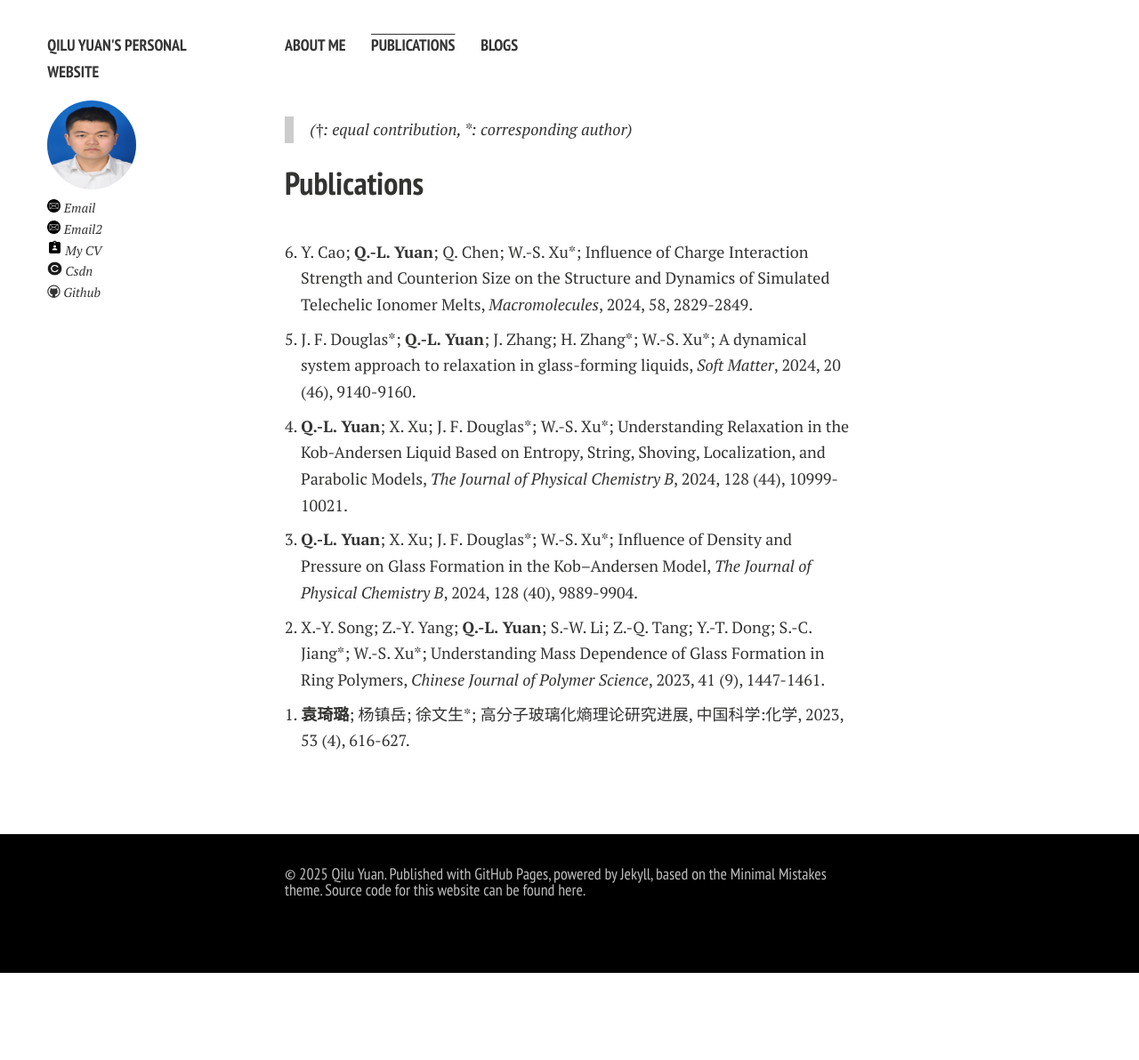
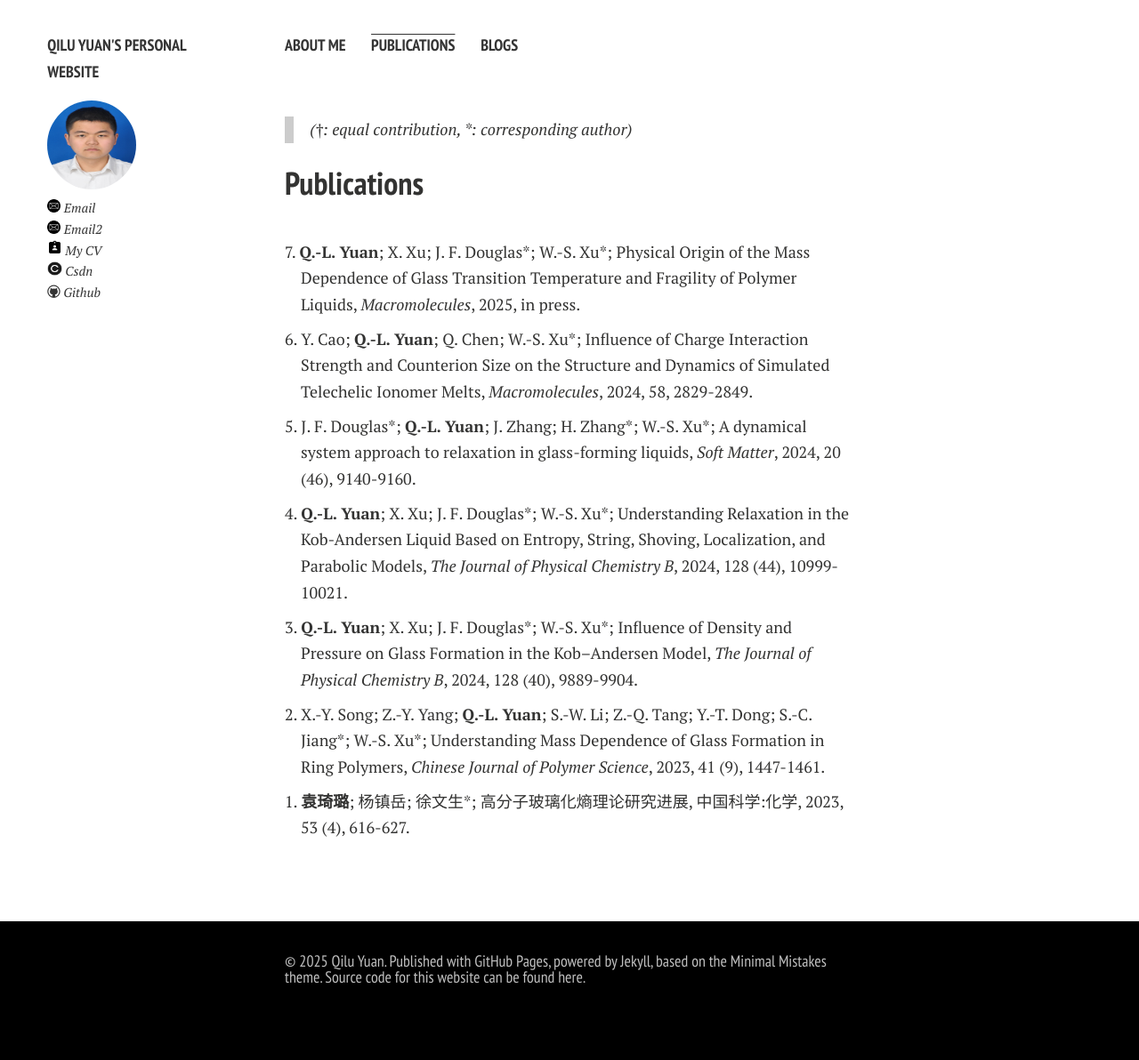
Before and after one commit to Qilu-Yuan/Qilu-Yuan.github.io, a Jekyll site: the page built from publications.md, in a window 1280 px wide. Shown: the whole page at 89% size. Built offline with Jekyll 4.4.1, drawn with Linux system fonts in a browser that asks for light colours; nearby versions of some CDN libraries; comment, search, counter and statistics services are not loaded; a style sheet for code colours, icons or effects is not loaded; before the commit the page ends 1094 px from its top, so only the background shows below that.

Commit message:
Update publications.md

```diff
--- a/publications.md
+++ b/publications.md
@@ -33,6 +33,8 @@ title: Publications
 
   <br>
 
+  <p class="publication">7. <b>Q.-L. Yuan</b>; X. Xu; J. F. Douglas*; W.-S. Xu*; Physical Origin of the Mass Dependence of Glass Transition Temperature and Fragility of Polymer Liquids, <i>Macromolecules</i>, 2025, in press.</p>
+
   <p class="publication">6. Y. Cao; <b>Q.-L. Yuan</b>; Q. Chen; W.-S. Xu*; Influence of Charge Interaction Strength and Counterion Size on the Structure and Dynamics of Simulated Telechelic Ionomer Melts, <i>Macromolecules</i>, 2024, 58, 2829-2849.</p>
 
   <p class="publication">5. J. F. Douglas*; <b>Q.-L. Yuan</b>; J. Zhang; H. Zhang*; W.-S. Xu*; A dynamical system approach to relaxation in glass-forming liquids, <i>Soft Matter</i>, 2024, 20 (46), 9140-9160.</p>
```
